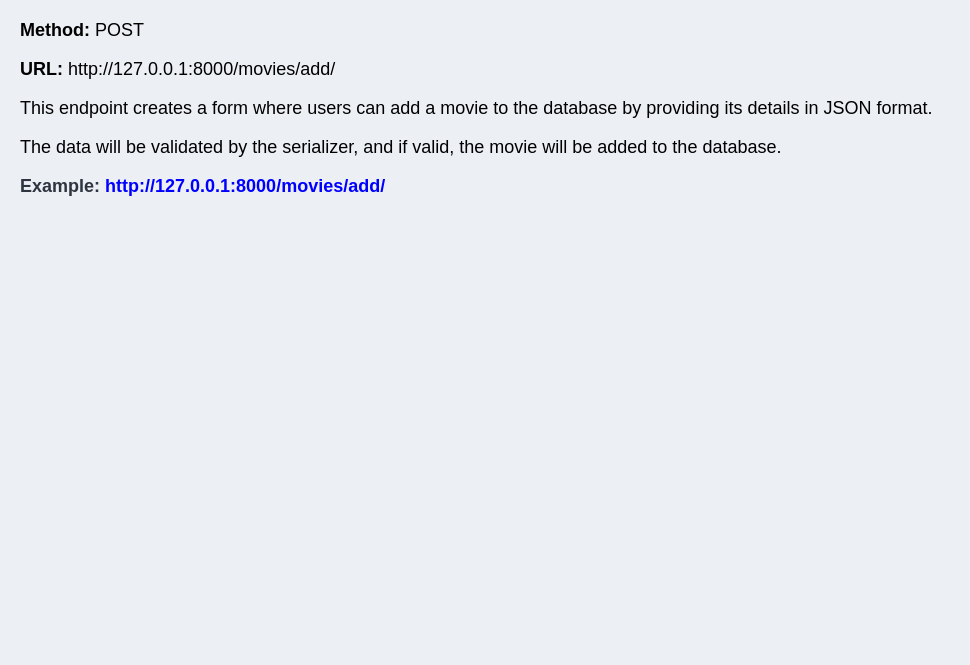
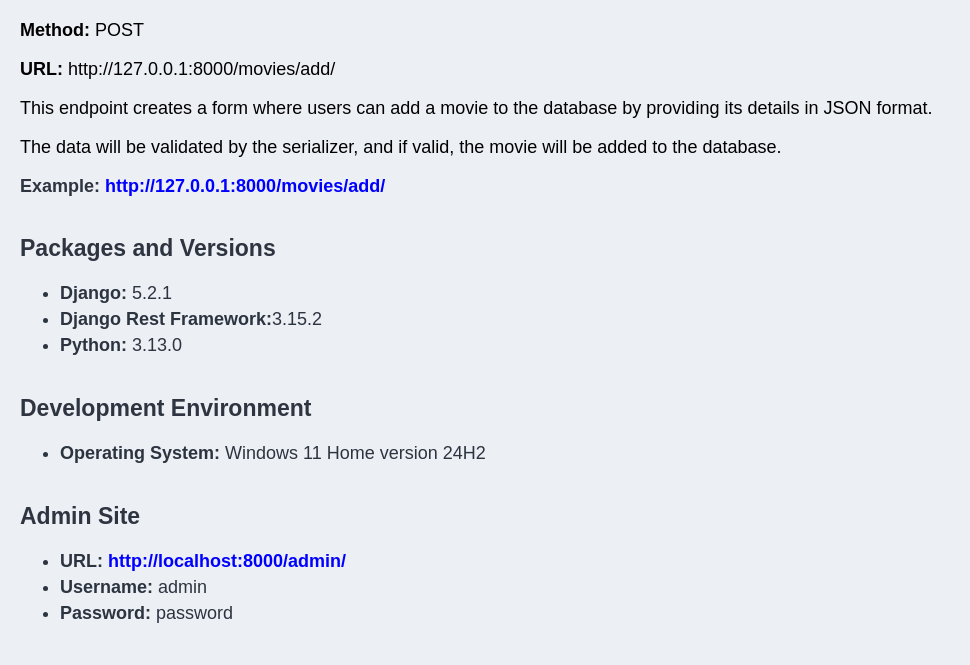
Before and after one commit to Jx1126/awd-midterm, a Django app: page / in a window 1280 px wide. Shown: the part 1548-2213 px from the top of the page, without its empty margins (0-970 px from the left). Before the commit the page ends 1744 px from the top, so only its background shows below. Run offline with Django 5.2, Linux system fonts and the light colour scheme.

Commit message:
Added additional information to the HTML as per the requirements

```diff
--- a/movies_2023/frontend/static/style.css
+++ b/movies_2023/frontend/static/style.css
@@ -48,13 +48,31 @@
     font-size: 18px;
 }
 
-.endpoint__url > a {
+a {
     color: blue;
     font-size: 18px;
     font-weight: bold;
     text-decoration: none;
 }
 
-.endpoint__url > a:hover {
+a:hover {
     text-decoration: underline;
 }
+
+.information {
+    display: flex;
+    flex-direction: column;
+    padding: 10px;
+}
+
+.information__title {
+    color: #2E3440;
+    font-weight: bold;
+    font-size: 23px !important;
+}
+
+.information > ul > li {
+    font-size: 18px;
+    color: #2C3440;
+    margin: 5px 0;
+}
--- a/movies_2023/frontend/templates/index.html
+++ b/movies_2023/frontend/templates/index.html
@@ -134,5 +134,41 @@
         </div>
     </div>
 
+    <br>
+
+    <div class="information">
+        <div class="information__title">
+            Packages and Versions
+        </div>
+        <ul>
+            <li><strong>Django: </strong>5.2.1</li>
+            <li><strong>Django Rest Framework:</strong>3.15.2</li>
+            <li><strong>Python: </strong>3.13.0</li>
+
+        </ul>
+
+        <br>
+
+        <div class="information__title">
+            Development Environment
+        </div>
+        <ul>
+            <li><strong>Operating System: </strong>Windows 11 Home version 24H2</li>
+        </ul>
+
+        <br>
+
+        <div class="information__title">
+            Admin Site
+        </div>
+        <ul>
+            <li>
+                <strong>URL: </strong><a href="http://localhost:8000/admin/">http://localhost:8000/admin/</a>
+            </li>
+            <li><strong>Username: </strong>admin</li>
+            <li><strong>Password: </strong>password</li>
+        </ul>
+    </div>
+
 </body>
 </html>
```
